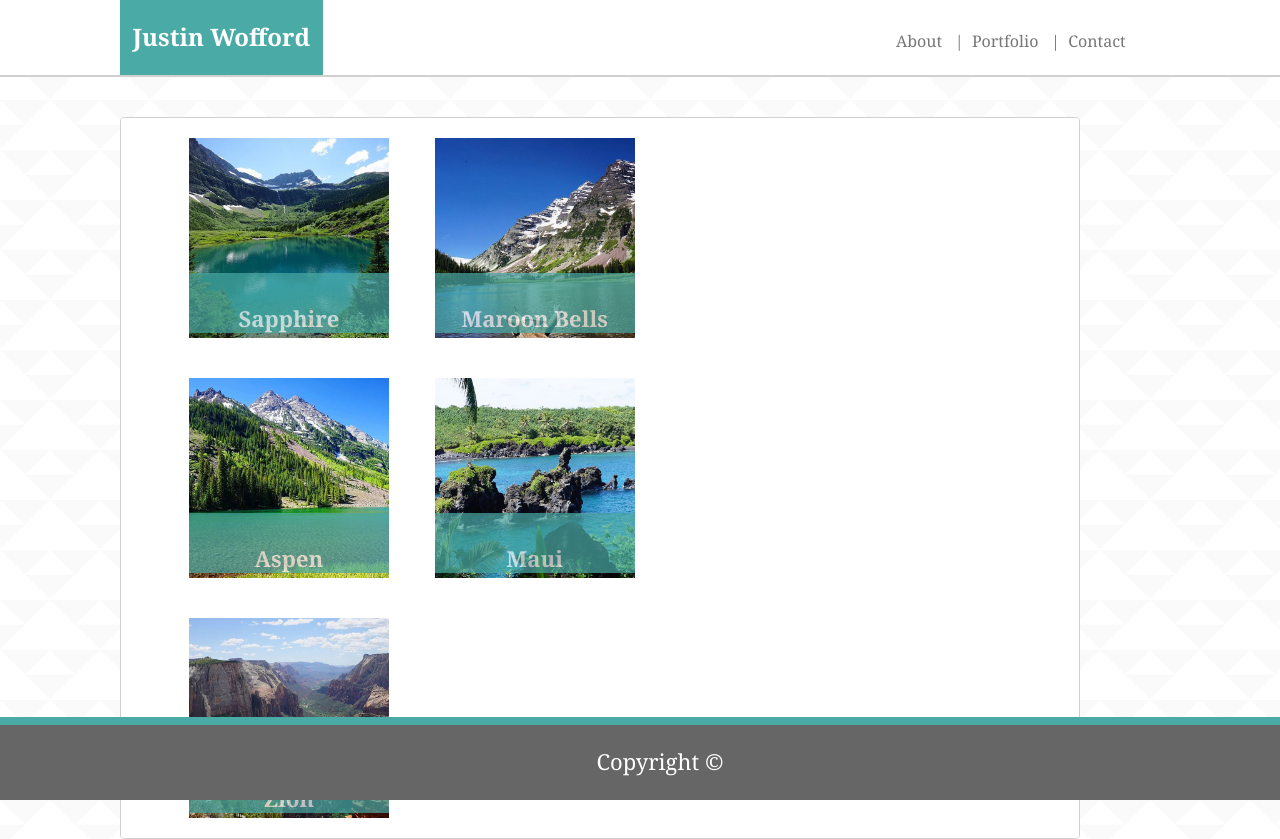
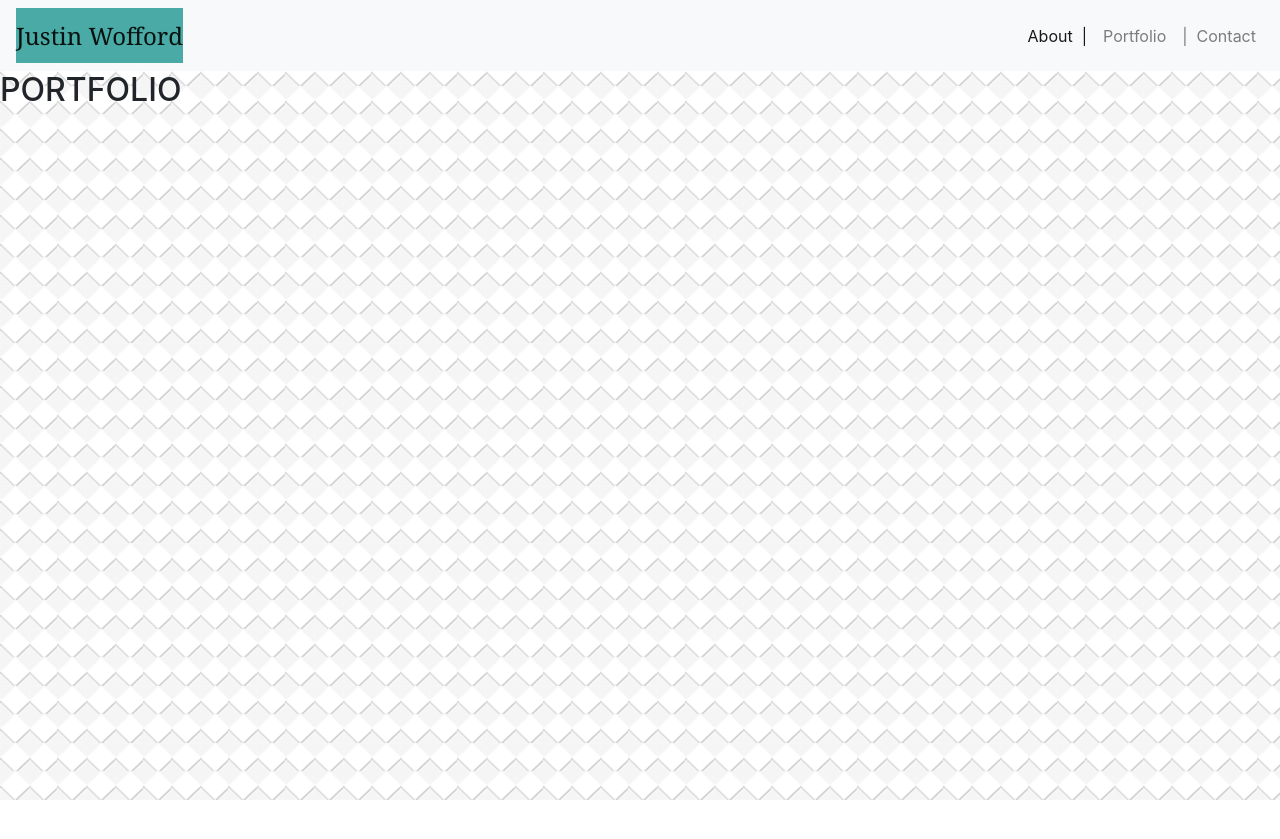
Before and after one commit to JayDub21/JayDub21.github.io, a plain HTML site: page portfolio.html in a window 1280 px wide. After the commit the page ends 800 px from the top, so only its background shows below. Drawn offline with nearby package versions, Linux system fonts and the light colour scheme.

Commit message:
bootstrap navbar for index

```diff
--- /dev/null
+++ b/01 - Manual/assets/css/style.css
@@ -0,0 +1,170 @@
+
+  header {
+    background:#ffffff;
+    width: 100%;
+    margin-bottom:40px;
+    overflow: auto;
+    height: 75px;
+    border-bottom:2px solid #d1d0d0;
+    font-family: Georgia, "Times New Roman", Times, serif;
+    font-size: 18px;
+  }
+
+  footer {
+    position: fixed;
+    margin-top:50px;
+    left: 0px;
+    bottom: 0px;
+    border-top: 8px solid #4aaaa5;
+    height: 35px;
+    width: 100%;
+    padding: 20px;
+    color: #ffffff;
+    background-color: #666666;
+    text-align: center;
+}
+
+  h1{
+      position: absolute;
+      top: 0;
+      margin: auto;
+      margin-left:120px;
+      color:#ffffff;
+      font-family: Georgia, 'Times New Roman', Times, serif;
+      background-color:#4aaaa5;
+      border-bottom: 2px solid #d1d0d0;
+      height:55px;
+      padding-top: 20px;
+      font-size:24px;
+      float: left;
+  }
+
+  h2{
+    color:#4aaaa5;
+    padding-left:45px;
+  }
+
+  h4 {
+    color: #ffffff;
+    font-size:22px;
+    padding-bottom: 40px;
+}
+
+.portfolio {
+  display: inline-flex;
+  position: relative;
+  object-fit: cover;
+  width: 200px;
+  height: 200px;
+  margin:20px;
+}
+
+.texthvr {
+  box-sizing: border-box;
+  position: absolute;
+  bottom: 5px;
+  left: 0px;
+  text-align:center;
+  width: 100%;
+  height:60px;
+  background-color: #4aaaa5;
+  opacity: 0.7;
+}
+
+  #navbtns {
+    float: right;
+    width: 30%;
+    height:10px;
+    margin:0;
+    font-size: 16px;
+    background: #ffffff;
+    border:none;
+    background:#fffffff;
+    padding-top:25px;
+  }
+
+  a{
+    text-decoration:none;
+    color:#777777;
+}
+
+  .container {
+    max-width: 960px;
+    box-sizing: border-box;
+    overflow:auto;
+    margin-left:120px;
+    height: auto;
+    border: 1px solid #d1d0d0;
+    background-color: #ffffff;
+    border-radius: 4px
+}
+
+  body {
+    padding: 0;
+    display: flex;
+    flex-direction: column;
+    font-family: Georgia, "Times New Roman", Times, serif;
+    font-size: 22px;
+    line-height: 150%;
+    width:100%;
+    margin:0;
+    background:#ffffff;
+    background-image: url(../images/triangle-mosaic.png);
+  }
+
+  #selfie{
+    float:left;
+    height:auto;
+    border-radius:10px;
+    margin: 10px;
+    padding-bottom:20px;
+  }
+
+  p{
+    font-size:16px;
+    text-align: left;
+    padding-top:2px;
+  }
+
+  .content {
+    clear: both;
+    display: block;
+    width: 90%;
+    height: auto;
+    margin: 0 auto;
+}
+
+.box-set {
+  position: relative;
+  height: auto;
+  width:960px;
+  background: transparent;
+}
+
+input[type=text] {
+  text-align: left;
+  width: 95%;
+  padding: 12px 20px;
+  margin: 8px 0;
+  box-sizing: border-box;
+}
+
+input[type=submit] {
+  background-color: #4aaaa5;
+  color: #ffffff;
+  padding: 10px;
+  border: none;
+  box-shadow: none;
+}
+
+form {
+  text-align: left;
+  width:95%;
+  padding:15px;
+}
+
+.textarea {
+  text-align: left;
+  width: 94%;
+  height: 200px;
+}
--- a/assets/css/style.css
+++ b/assets/css/style.css
@@ -1,170 +1,39 @@
+body{
 
-  header {
-    background:#ffffff;
-    width: 100%;
-    margin-bottom:40px;
-    overflow: auto;
-    height: 75px;
-    border-bottom:2px solid #d1d0d0;
-    font-family: Georgia, "Times New Roman", Times, serif;
-    font-size: 18px;
-  }
-
-  footer {
-    position: fixed;
-    margin-top:50px;
-    left: 0px;
-    bottom: 0px;
-    border-top: 8px solid #4aaaa5;
-    height: 35px;
-    width: 100%;
-    padding: 20px;
-    color: #ffffff;
-    background-color: #666666;
-    text-align: center;
+    background-image: url(../images/embossed-diamond.png);
 }
 
-  h1{
-      position: absolute;
-      top: 0;
-      margin: auto;
-      margin-left:120px;
-      color:#ffffff;
-      font-family: Georgia, 'Times New Roman', Times, serif;
-      background-color:#4aaaa5;
-      border-bottom: 2px solid #d1d0d0;
-      height:55px;
-      padding-top: 20px;
-      font-size:24px;
-      float: left;
-  }
-
-  h2{
-    color:#4aaaa5;
-    padding-left:45px;
-  }
-
-  h4 {
-    color: #ffffff;
-    font-size:22px;
-    padding-bottom: 40px;
+header{
+    border-bottom: 2px solid #d1d0d0;
 }
 
-.portfolio {
-  display: inline-flex;
-  position: relative;
-  object-fit: cover;
-  width: 200px;
-  height: 200px;
-  margin:20px;
+.nav{
+    background:#ffffff;
 }
 
-.texthvr {
-  box-sizing: border-box;
-  position: absolute;
-  bottom: 5px;
-  left: 0px;
-  text-align:center;
-  width: 100%;
-  height:60px;
-  background-color: #4aaaa5;
-  opacity: 0.7;
+.nav a{
+    font-family: Georgia, "Times New Roman", Times, serif;
+    font-size:24px;
+    color:#666666;
 }
 
-  #navbtns {
-    float: right;
-    width: 30%;
-    height:10px;
-    margin:0;
-    font-size: 16px;
-    background: #ffffff;
-    border:none;
-    background:#fffffff;
-    padding-top:25px;
-  }
-
-  a{
-    text-decoration:none;
-    color:#777777;
+.navbar-brand{
+    color:#ffffff;
+    font-family: Georgia, 'Times New Roman', Times, serif;
+    background-color:#4aaaa5;
+    height:55px;
+    font-size:24px;
+    padding-top: 10px;
 }
 
-  .container {
-    max-width: 960px;
-    box-sizing: border-box;
-    overflow:auto;
-    margin-left:120px;
-    height: auto;
-    border: 1px solid #d1d0d0;
-    background-color: #ffffff;
-    border-radius: 4px
-}
+// Small devices (landscape phones, 576px and up)
+@media (min-width: 576px) { ... }
 
-  body {
-    padding: 0;
-    display: flex;
-    flex-direction: column;
-    font-family: Georgia, "Times New Roman", Times, serif;
-    font-size: 22px;
-    line-height: 150%;
-    width:100%;
-    margin:0;
-    background:#ffffff;
-    background-image: url(../images/triangle-mosaic.png);
-  }
+// Medium devices (tablets, 768px and up)
+@media (min-width: 768px) { ... }
 
-  #selfie{
-    float:left;
-    height:auto;
-    border-radius:10px;
-    margin: 10px;
-    padding-bottom:20px;
-  }
+// Large devices (desktops, 992px and up)
+@media (min-width: 992px) { ... }
 
-  p{
-    font-size:16px;
-    text-align: left;
-    padding-top:2px;
-  }
-
-  .content {
-    clear: both;
-    display: block;
-    width: 90%;
-    height: auto;
-    margin: 0 auto;
-}
-
-.box-set {
-  position: relative;
-  height: auto;
-  width:960px;
-  background: transparent;
-}
-
-input[type=text] {
-  text-align: left;
-  width: 95%;
-  padding: 12px 20px;
-  margin: 8px 0;
-  box-sizing: border-box;
-}
-
-input[type=submit] {
-  background-color: #4aaaa5;
-  color: #ffffff;
-  padding: 10px;
-  border: none;
-  box-shadow: none;
-}
-
-form {
-  text-align: left;
-  width:95%;
-  padding:15px;
-}
-
-.textarea {
-  text-align: left;
-  width: 94%;
-  height: 200px;
-}
+// Extra large devices (large desktops, 1200px and up)
+@media (min-width: 1200px) { ... }
--- a/portfolio.html
+++ b/portfolio.html
@@ -1,79 +1,40 @@
 <!DOCTYPE html>
 <html lang="en">
+
 <head>
+    <link rel="stylesheet" href="https://stackpath.bootstrapcdn.com/bootstrap/4.4.1/css/bootstrap.min.css"
+        integrity="sha384-Vkoo8x4CGsO3+Hhxv8T/Q5PaXtkKtu6ug5TOeNV6gBiFeWPGFN9MuhOf23Q9Ifjh" crossorigin="anonymous">
     <meta charset="UTF-8">
     <meta name="viewport" content="width=device-width, initial-scale=1.0">
     <meta http-equiv="X-UA-Compatible" content="ie=edge">
-    <title>Justin Wofford</title>
     <link rel="stylesheet" href="assets/css/style.css">
-
+    <title>Document</title>
 </head>
 
 <body>
-        <header>
 
-            <h1>&nbsp;&nbsp;Justin Wofford&nbsp;&nbsp;</h1>
+    <nav class="navbar navbar-expand navbar-light bg-light">
 
-            <section id="navbtns">
-                <a href="index.html">About&nbsp;&nbsp;</a>
-                <a href="#">|&nbsp;&nbsp;Portfolio&nbsp;&nbsp;</a>
-                <a href="contact.html">|&nbsp;&nbsp;Contact</a>
-            </section>
+        <a href="#" class="navbar-brand">Justin Wofford</a>
 
-        </header>
+        <div class="collapse navbar-collapse">
+            <ul class="navbar-nav ml-auto">
+                <li class="nav-item">
+                    <a class="nav-link active" href="index.html">About&nbsp;&nbsp;|</a>
+                </li>
 
-        <div class="container">
+                <li class="nav-item">
+                    <a class="nav-link" href="portfolio.html">Portfolio</a>
+                </li>
 
-           <div class="content">
+                <li class="nav-item">
+                    <a class="nav-link" href="contact.html">|&nbsp;&nbsp;Contact</a>
+                </li>
+            </ul>
+        </div>
+    </nav>
 
-                <section class= "portfolio">
-                        <a href="#" target="_blank">
-                            <img src= "assets/images/Glacier_Sapphire.jpg" alt= "Glacier_Sapphire" width= "100%" height= "100%">
-                        <div class= "texthvr">
-                            <h4>Sapphire</h4>
-                        </div></a>
-                    </section>
-
-                    <section class= "portfolio">
-                            <a href="#" target="_blank">
-                                <img src= "assets/images/Maroon_Bells_Close.jpg" alt= "MaroonBells West" width= "100%" height= "100%">
-                            <div class= "texthvr">
-                                <h4>Maroon Bells</h4>
-                            </div></a>
-                        </section>
-                            <br>
-                    <section class= "portfolio">
-                            <a href="#" target="_blank">
-                                <img src= "assets/images/Maroon_Bells_South.jpg" alt= "Aspen" width= "100%" height= "100%">
-                            <div class= "texthvr">
-                                <h4>Aspen</h4>
-                            </div></a>
-                        </section>
-
-                        <section class= "portfolio">
-                                <a href="#" target="_blank">
-                                    <img src= "assets/images/Maui_Black_Sand.jpg" alt= "Maui Black Sand" width= "100%" height= "100%">
-                                <div class= "texthvr">
-                                    <h4>Maui</h4>
-                                </div></a>
-                            </section>
-                                <br>
-                            <section class= "portfolio">
-                                    <a href="#" target="_blank">
-                                        <img src= "assets/images/Zion_ObservationPt.jpg" alt= "Zion NP" width= "100%" height= "100%">
-                                    <div class= "texthvr">
-                                        <h4>Zion</h4>
-                                    </div></a>
-                                </section>
-            </div>
-
-
-
-
-
-        </div>
+    <h2>PORTFOLIO</h2>
 </body>
 
-<footer>Copyright ©</footer>
-
-      </html>
+</html>
```
Also changed, not shown: 01 - Manual/contact.html (added, +44 -0 lines), 01 - Manual/index.html (added, +54 -0 lines), 01 - Manual/portfolio.html (added, +79 -0 lines), contact.html (+24 -27 lines), index.html (+27 -37 lines), 01 - Manual/README.md (renamed from README.md), 01 - Manual/assets/images/Glacier_Sapphire.jpg (renamed from assets/images/Glacier_Sapphire.jpg), 01 - Manual/assets/images/JW_Grand_Canyon_Big.jpg (renamed from assets/images/JW_Grand_Canyon_Big.jpg), 01 - Manual/assets/images/Maroon_Bells_Close.jpg (renamed from assets/images/Maroon_Bells_Close.jpg), 01 - Manual/assets/images/Maroon_Bells_South.jpg (renamed from assets/images/Maroon_Bells_South.jpg), 01 - Manual/assets/images/Maui_Black_Sand.jpg (renamed from assets/images/Maui_Black_Sand.jpg), 01 - Manual/assets/images/Zion_ObservationPt.jpg (renamed from assets/images/Zion_ObservationPt.jpg), 01 - Manual/assets/images/triangle-mosaic.png (renamed from assets/images/triangle-mosaic.png), assets/Images/embossed-diamond.png (added).
